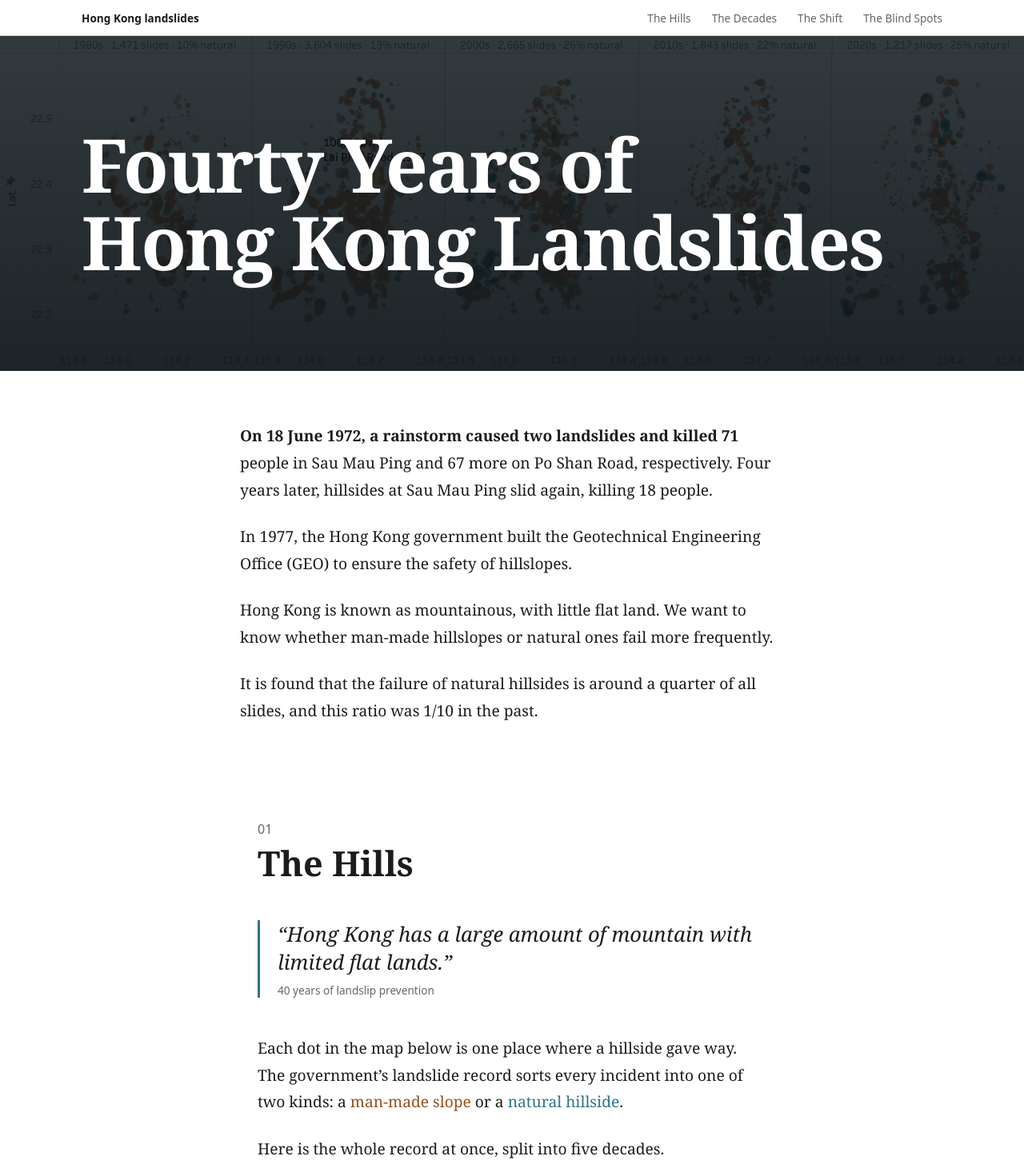
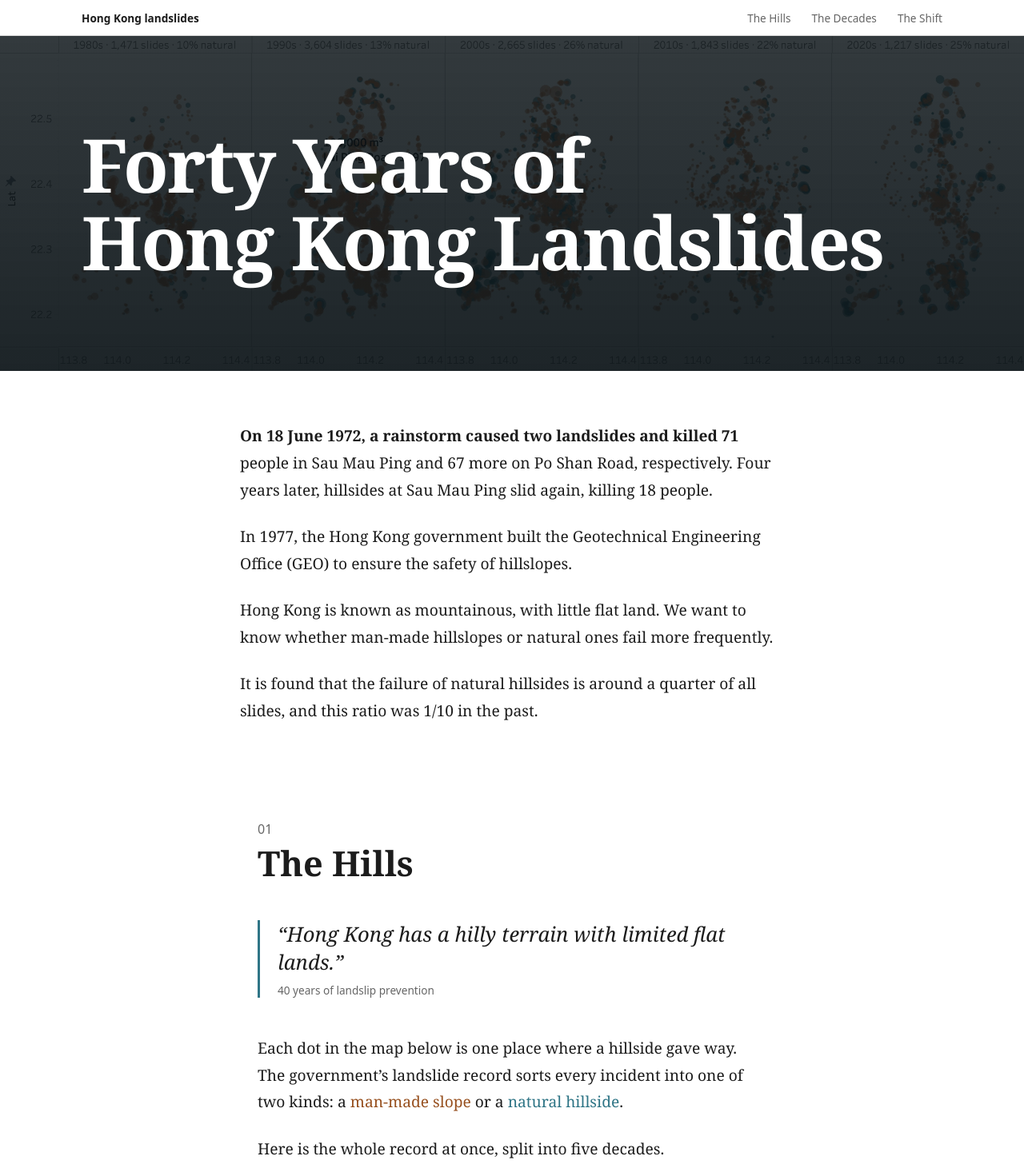
Before and after one commit to wppannap/hk-landslides, a plain HTML site: page index.html in a window 1280 px wide. Shown: the top 1456 px of the page at 80% size. Drawn offline with Linux system fonts and the light colour scheme.

Commit message:
typo-fixing

```diff
--- a/index.html
+++ b/index.html
@@ -91,10 +91,10 @@ footer p{margin-bottom:.8em}
 <body>
 
 <nav><div class="wide"><b>Hong Kong landslides</b>
-<a href="#hills">The Hills</a><a href="#decades">The Decades</a><a href="#shift">The Shift</a><a href="#blind">The Blind Spots</a></div></nav>
+<a href="#hills">The Hills</a><a href="#decades">The Decades</a><a href="#shift">The Shift</a></div></nav>
 
 <header class="hero"><div class="wide">
-  <h1>Fourty Years of<br>Hong Kong Landslides</h1>
+  <h1>Forty Years of<br>Hong Kong Landslides</h1>
 </div></header>
 
 <section class="lead txt">
@@ -107,7 +107,7 @@ footer p{margin-bottom:.8em}
 <section class="part" id="hills">
   <div class="txt">
     <span class="no">01</span><h2>The Hills</h2>
-    <blockquote>“Hong Kong has a large amount of mountain with limited flat lands.”<cite>40 years of landslip prevention</cite></blockquote>
+    <blockquote>“Hong Kong has a hilly terrain with limited flat lands.”<cite>40 years of landslip prevention</cite></blockquote>
     <p>Each dot in the map below is one place where a hillside gave way. The government’s landslide record sorts every incident into one of two kinds: a <span class="c">man-made slope</span> or a <span class="t">natural hillside</span>.</p>
     <p>Here is the whole record at once, split into five decades.</p>
   </div>
@@ -163,7 +163,7 @@ footer p{margin-bottom:.8em}
 <section class="part" id="shift">
   <div class="txt">
     <span class="no">03</span><h2>The Shift</h2>
-    <p>We split each decade’s total by it's type, using the percentages to analysis the amount of their failure.</p>
+    <p>We split each decade’s total by its type, using the percentages to analysis the amount of their failure.</p>
   </div>
   <div class="wide"><figure>
     <h3 class="fig-t">Both kinds of slide fell after the 1990s, but man-made slides fell faster</h3>
@@ -182,6 +182,9 @@ footer p{margin-bottom:.8em}
   </div>
 </section>
 
+<footer class="txt fine" style="padding:36px 22px 64px;margin-top:64px;border-top:1px solid var(--line)"></footer>
+  <p><b>Data:</b> CSDI Portal, HKSAR Government, “Location of Landslide Incidents”. Charts built in Tableau Public.</p>
+</footer>
 
 <script>
 const D=[{l:'1980s',n:1471,p:10},{l:'1990s',n:3604,p:13},{l:'2000s',n:2665,p:26},{l:'2010s',n:1843,p:22},{l:'2020s',n:1217,p:25}];
```
